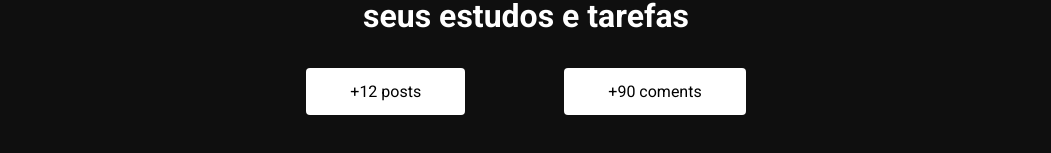
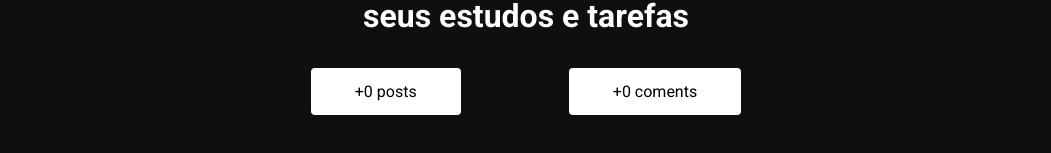
Before and after one commit to Adrianodbs/Tarefas-Next, a Next.js app: page / in a window 1280 px wide. Shown: the part 569-722 px from the top of the page, without its empty margins (114-1165 px from the left). Built offline with nearby package versions, Linux system fonts and the light colour scheme; no server answers; the database is empty.

Commit message:
Criando páginas estáticas

```diff
--- a/src/pages/index.tsx
+++ b/src/pages/index.tsx
@@ -3,8 +3,18 @@
 import styles from '../../styles/home.module.css'
 
 import heroImg from '../../public/assets/hero.png'
+import { GetStaticProps } from 'next'
 
-export default function Home() {
+import { collection, getDocs } from 'firebase/firestore'
+
+import { db } from '../services/firebaseConnection'
+
+interface HomeProps {
+  posts: number
+  comments: number
+}
+
+export default function Home({ comments, posts }: HomeProps) {
   return (
     <div className={styles.container}>
       <Head>
@@ -25,13 +35,29 @@
         </h1>
         <div className={styles.infoContent}>
           <section className={styles.box}>
-            <span>+12 posts</span>
+            <span>+{posts} posts</span>
           </section>
           <section className={styles.box}>
-            <span>+90 coments</span>
+            <span>+{comments} coments</span>
           </section>
         </div>
       </main>
     </div>
   )
 }
+
+export const getStaticProps: GetStaticProps = async () => {
+  const commentRef = collection(db, 'comments')
+  const postRef = collection(db, 'tarefas')
+
+  const commentSnapshot = await getDocs(commentRef)
+  const postSnapshot = await getDocs(postRef)
+
+  return {
+    props: {
+      posts: postSnapshot.size || 0,
+      comments: commentSnapshot.size || 0
+    },
+    revalidate: 60 //Seria revalidado a cada 60 segundos
+  }
+}
```
